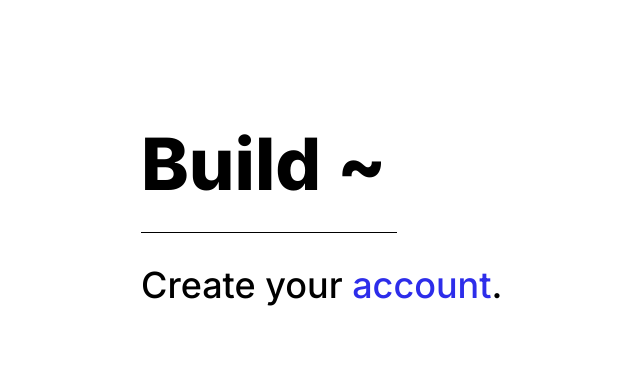
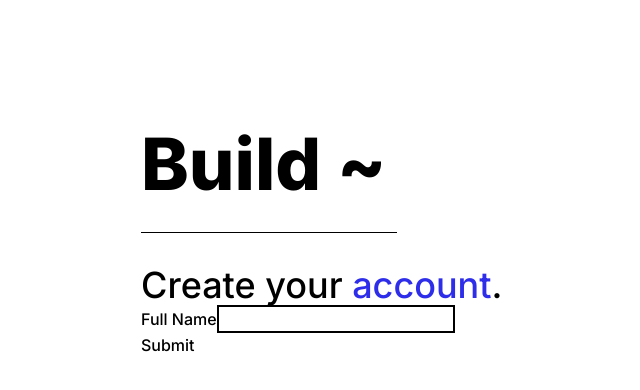
Before and after one commit to rodrigoaraujo7/ecommerce-cart-system, a React (Create React App) app: page /register in a window 1280 px wide. Shown: the top 390 px of the page, without its empty margins (115-755 px from the left). Built offline with nearby package versions, Linux system fonts and the light colour scheme; no server answers.

Commit message:
zod: using types in react-hook-form

```diff
--- a/package.json
+++ b/package.json
@@ -3,6 +3,7 @@
   "version": "0.1.0",
   "private": true,
   "dependencies": {
+    "@hookform/resolvers": "^3.3.2",
     "@testing-library/jest-dom": "^5.14.1",
     "@testing-library/react": "^13.0.0",
     "@testing-library/user-event": "^13.2.1",
@@ -16,11 +17,13 @@
     "match-sorter": "^6.3.1",
     "react": "^18.2.0",
     "react-dom": "^18.2.0",
+    "react-hook-form": "^7.48.2",
     "react-router-dom": "^6.16.0",
     "react-scripts": "5.0.1",
     "sort-by": "^1.2.0",
     "typescript": "^4.4.2",
-    "web-vitals": "^2.1.0"
+    "web-vitals": "^2.1.0",
+    "zod": "^3.22.4"
   },
   "scripts": {
     "start": "react-scripts start",
--- /dev/null
+++ b/src/pages/Register/Form/index.tsx
@@ -0,0 +1,51 @@
+import { useState } from 'react'
+import { useForm } from 'react-hook-form'
+
+import { z } from 'zod'
+import { zodResolver } from '@hookform/resolvers/zod'
+
+// Schema -> is a represention for a data structure
+const CreateUserFormSchema = z.object({
+  fullName: z.string()
+    .nonempty('The Password field is required')
+    .min(6, 'Password must be longer than 6 characters')
+    .max(8, 'The password must not be a maximum of 8 characters'),
+  // email: string,
+  // cellphoneNhumber: number,
+  // addres: string
+})
+
+// type to remove typescript errors by reactHooks
+type CreateUserFormData = z.infer<typeof CreateUserFormSchema>
+
+const Form = () => {
+  const [output, setOutput] = useState(''); // state to show the form data
+  const {
+    register,
+    handleSubmit,
+    formState: { errors }, // need to show the form validation errors
+  } = useForm<CreateUserFormData>({
+    resolver: zodResolver(CreateUserFormSchema)
+  })
+
+  function createUser(data: any) {
+    // storing the data on my state
+    setOutput(JSON.stringify(data, null, 2))
+  }
+
+  return (
+    <form onSubmit={handleSubmit(createUser)}>
+      <div>
+        <label htmlFor="fullName">Full Name</label>
+        <input type='fullName' {...register('fullName')} className='border-2' />
+        {errors.fullName && <span>{errors.fullName.message}</span>}
+      </div>
+
+      <input type="submit" />
+
+      <pre>{output}</pre>
+    </form>
+  )
+}
+
+export default Form;
--- a/src/pages/Register/index.tsx
+++ b/src/pages/Register/index.tsx
@@ -1,12 +1,14 @@
 import { Title, SubTitle } from "../../components";
+import Form from "./Form";
 
 const Register = () => {
   return (
-    <main className='font-inter flex justify-center items-center my-32 relative'>
+    <main className='font-inter flex justify-center items-center my-32'>
       <div className="wrapper w-4/5 md:w-3/5">
         <Title>Build ~</Title>
         <hr className="w-full border-1 bg-gray-100 my-8 md:w-1/3" />
         <SubTitle>Create your <span className="text-primaryBlue">account</span>.</SubTitle>
+        <Form />
       </div>
     </main>
   )
```
Also changed, not shown: 2 other files (tests, documents, lock files or other folders).
